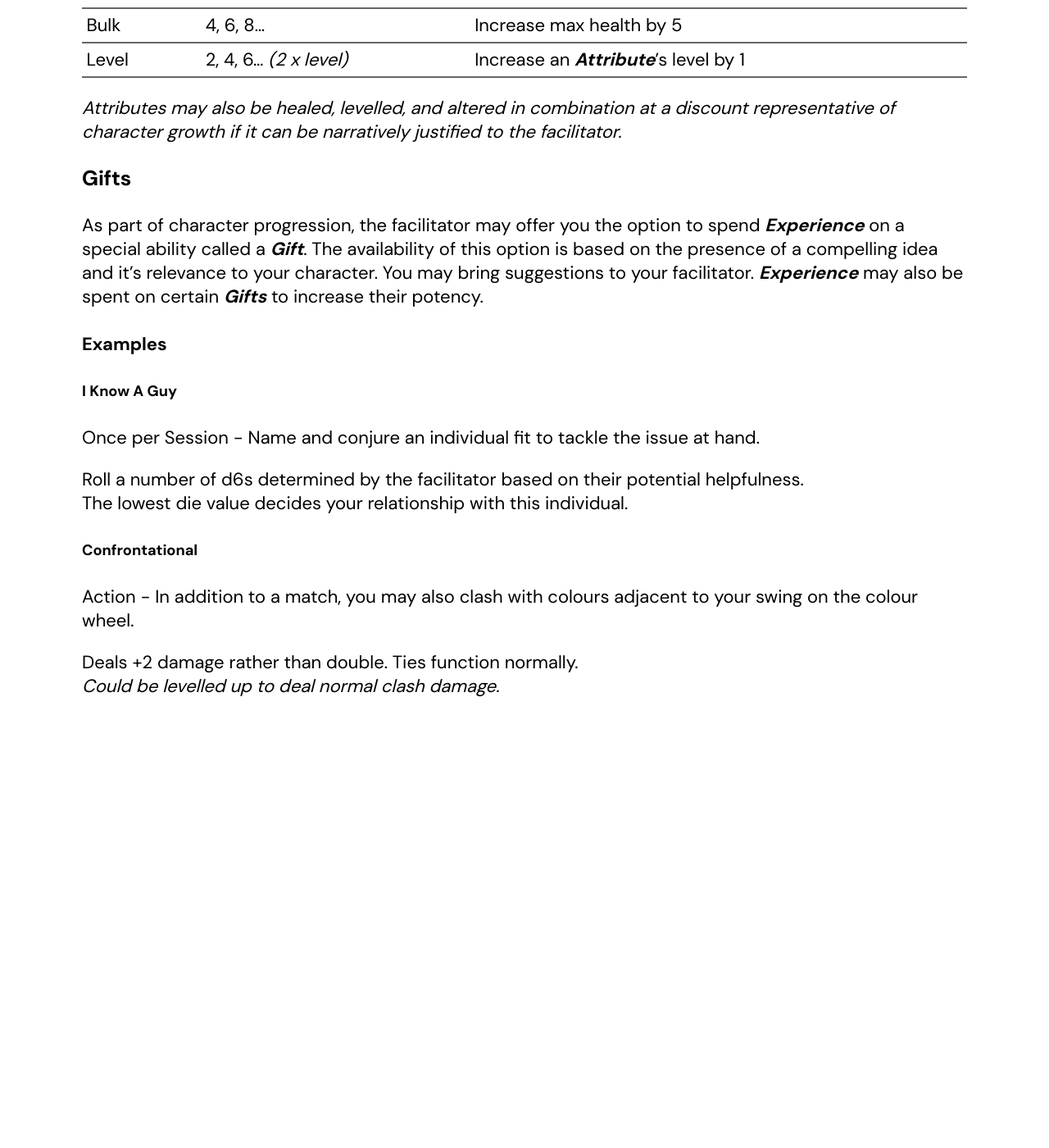
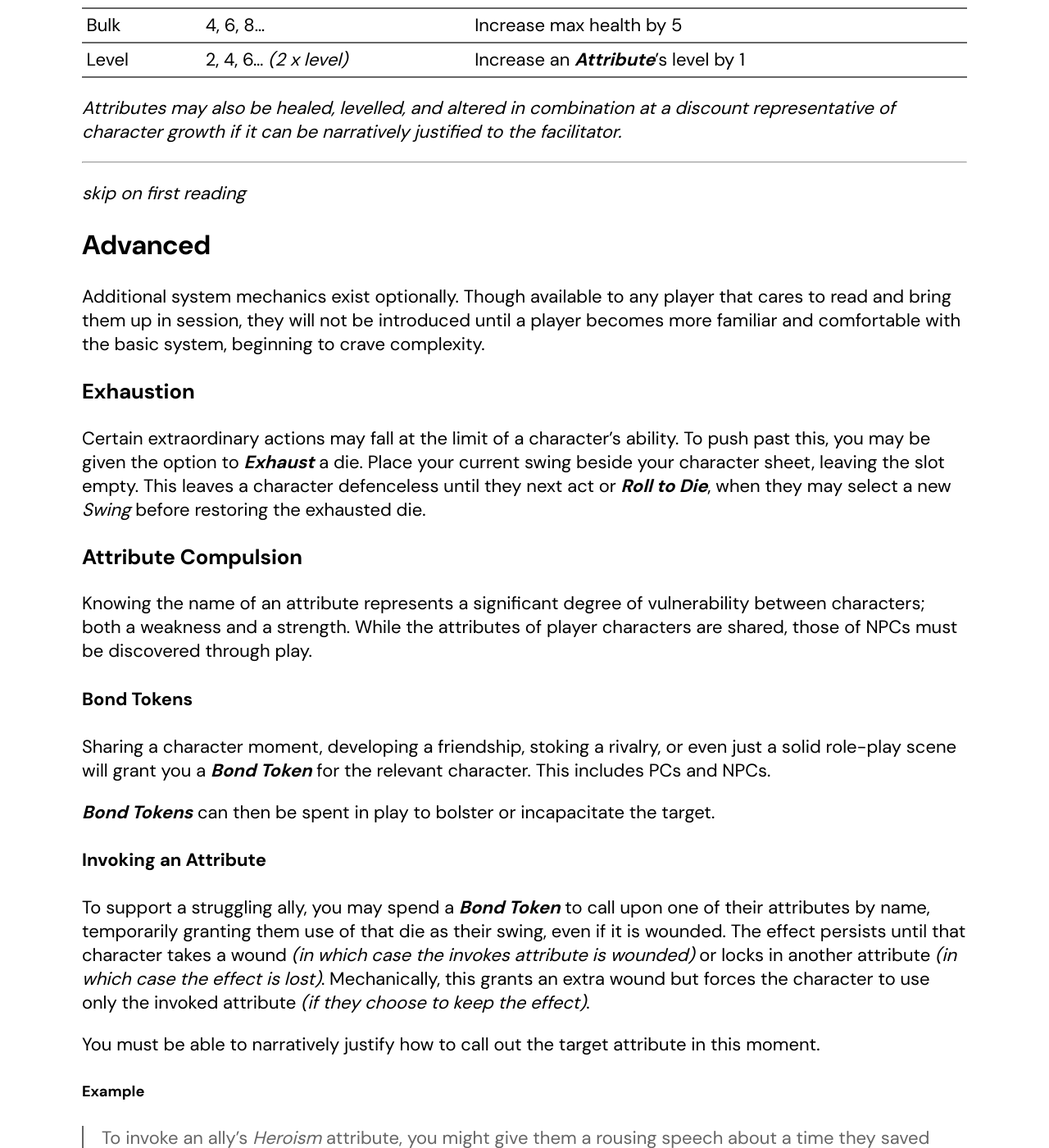
Before and after one commit to tm-nielsen/portfolio-site, a Jekyll site: the page built from kramer/system/Twee Rules.md, in a window 1280 px wide and 1400 px high, scrolled down 4175 px. Shown: the whole window at 82% size. Built offline with Jekyll 4.4.1, drawn with Linux system fonts in a browser that asks for light colours; before the commit the page ends 5082 px from its top, so only the background shows below that; some of the changed text lies outside the part shown.

Commit message:
Added section on advance Twee rules - specified exhaustion mechanic - added mechanics for attribute Banning and Invocation using bond tokens - updated gift examples

```diff
--- a/kramer/system/Twee Rules.md
+++ b/kramer/system/Twee Rules.md
@@ -75,6 +75,7 @@ When all health is lost, your character is ***Wounded***
 - Restore health to full
 - Select a new ***Swing***
 - **Mark a point of *Experience***
+	- *(2 points for every subsequent wound)*
 *experience is also gained for dealing a wound.*
 
 *You are encouraged to roleplay what your character would be like in the complete absence of this core characteristic.*
@@ -82,7 +83,7 @@ When all health is lost, your character is ***Wounded***
 When a character ***Wounds*** their second last ***Attribute***, they may choose to yield. Such a character may remain present or exit the scene but loses the ability to deal damage, take damage, or gain experience until they are healed.
 #### Death's Door
 A character who continues with only a single remaining ***Attribute*** is said to be on ***Death's Door***. Upon loosing all health in this state, your character will be narratively obliterated and removed from play.
-Entering this state grants a point of experience in addition to that from the wound. Surviving a hit on ***Death's Door*** grants 2 points of experience.
+Surviving a hit on ***Death's Door*** grants 2 points of experience.
 A character on ***Death's Door*** may not leave a scene in conflict.
 
 ## Progression
@@ -95,7 +96,49 @@ During play, ***Experience*** points are awarded for character moments like achi
 | Level  | 2, 4, 6... *(2 x level)* | Increase an ***Attribute***'s level by 1 |
 
 *Attributes may also be healed, levelled, and altered in combination at a discount representative of character growth if it can be narratively justified to the facilitator.*
+
+---
+*skip on first reading*
+
+## Advanced
+Additional system mechanics exist optionally. Though available to any player that cares to read and bring them up in session, they will not be introduced until a player becomes more familiar and comfortable with the basic system, beginning to crave complexity.
+
+### Exhaustion
+Certain extraordinary actions may fall at the limit of a character's ability. To push past this, you may be given the option to ***Exhaust*** a die. Place your current swing beside your character sheet, leaving the slot empty. This leaves a character defenceless until they next act or ***Roll to Die***, when they may select a new *Swing* before restoring the exhausted die.
+
+### Attribute Compulsion
+Knowing the name of an attribute represents a significant degree of vulnerability between characters; both a weakness and a strength. While the attributes of player characters are shared, those of NPCs must be discovered through play.
+#### Bond Tokens
+Sharing a character moment, developing a friendship, stoking a rivalry, or even just a solid role-play scene will grant you a ***Bond Token*** for the relevant character. This includes PCs and NPCs.
+
+***Bond Tokens*** can then be spent in play to bolster or incapacitate the target.
+
+#### Invoking an Attribute
+To support a struggling ally, you may spend a ***Bond Token*** to call upon one of their attributes by name, temporarily granting them use of that die as their swing, even if it is wounded. The effect persists until that character takes a wound *(in which case the invokes attribute is wounded)* or locks in another attribute *(in which case the effect is lost)*. Mechanically, this grants an extra wound but forces the character to use only the invoked attribute *(if they choose to keep the effect)*.
+
+You must be able to narratively justify how to call out the target attribute in this moment.
+##### Example
+> To invoke an ally's *Heroism* attribute, you might give them a rousing speech about a time they saved you.
+> -Sentiment 0.8.1 Rules
+
+It may also be useful in certain scenarios to invoke an enemy attribute to compel certain behaviour or trains of thought.
+
+#### Banning an Attribute
+To partially incapacitate a target, you may spend a ***Bond Token*** and ***Roll to Do*** to ***Ban*** a known attribute. On a success, it is functionally *Exhausted* and can only be restored by the following:
+- The scene ends
+- Your character allows the attribute to return
+- The target successfully *Bans* one of your character's attributes
+- The banned attribute is *Invoked*
+
+##### Example
+> Your target is a proud knight, whose dirty secrets you are aware of. In discovering their misdeeds, you gain knowledge that their Red Attribute is named The One Good Nobleman. You Ban this Attribute by announcing their misdeeds to a crowded town square, nullifying their ability to call upon it.
+> -Sentiment 0.8.1 Rules
+
+> [By] getting to know a dragon and learning that their Blue Attribute is Unending Hunger, you may Roll to Do to prepare a feast of poisoned meat for them, Banning their Attribute.
+> -Sentiment 0.8.1 Rules
+
 ### Gifts
+Special equipment and character abilities are codified as ***Gifts***. These special mechanics will normally impose a
 As part of character progression, the facilitator may offer you the option to spend ***Experience*** on a special ability called a ***Gift***. The availability of this option is based on the presence of a compelling idea and it's relevance to your character. You may bring suggestions to your facilitator. ***Experience*** may also be spent on certain ***Gifts*** to increase their potency.
 #### Examples
 ##### I Know A Guy
@@ -103,8 +146,9 @@ Once per Session - Name and conjure an individual fit to tackle the issue at han
 
 Roll a number of d6s determined by the facilitator based on their potential helpfulness.
 The lowest die value decides your relationship with this individual.
-##### Confrontational
-Action - In addition to a match, you may also clash with colours adjacent to your swing on the colour wheel.
+##### A Gun
+On a Hit - Deal 2 wounds.
 
-Deals +2 damage rather than double. Ties function normally.
-*Could be levelled up to deal normal clash damage.*
+You can't bring a gun to school.
+If someone sees you with a gun, they will call the police.
+The police also have guns.
```
